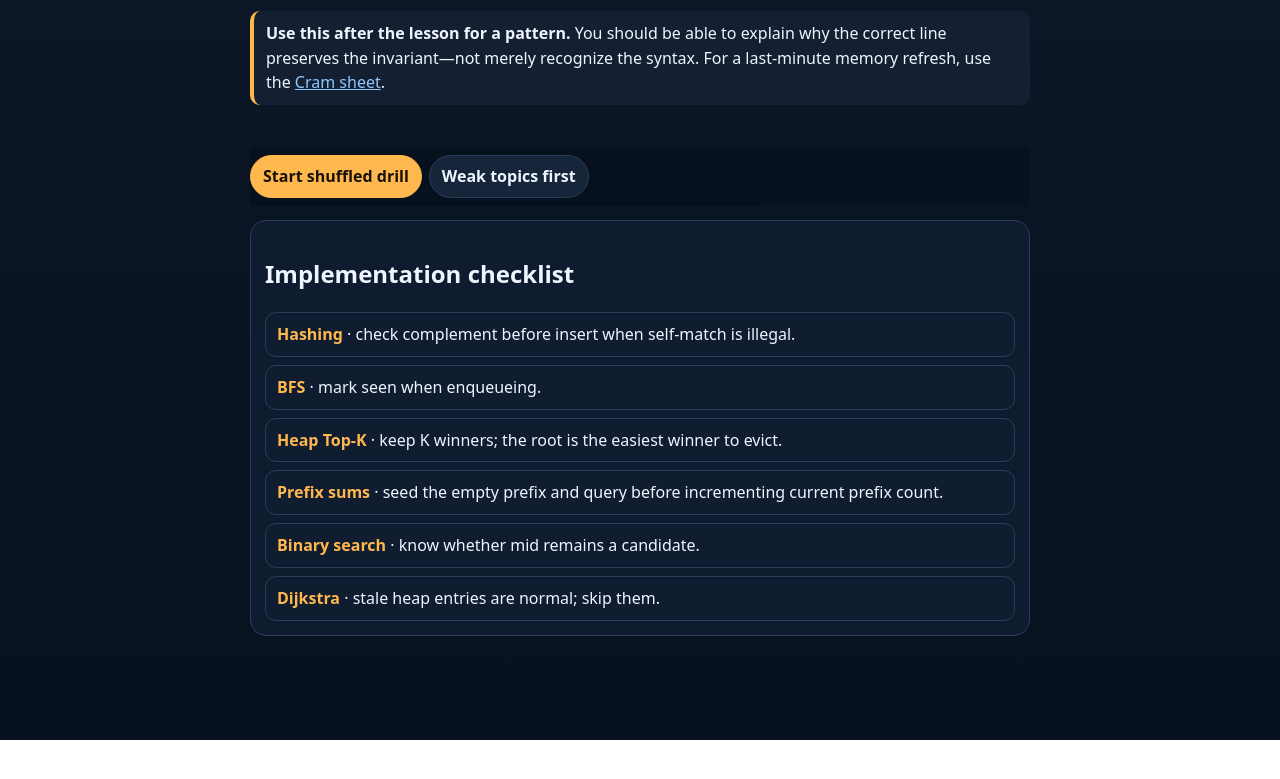
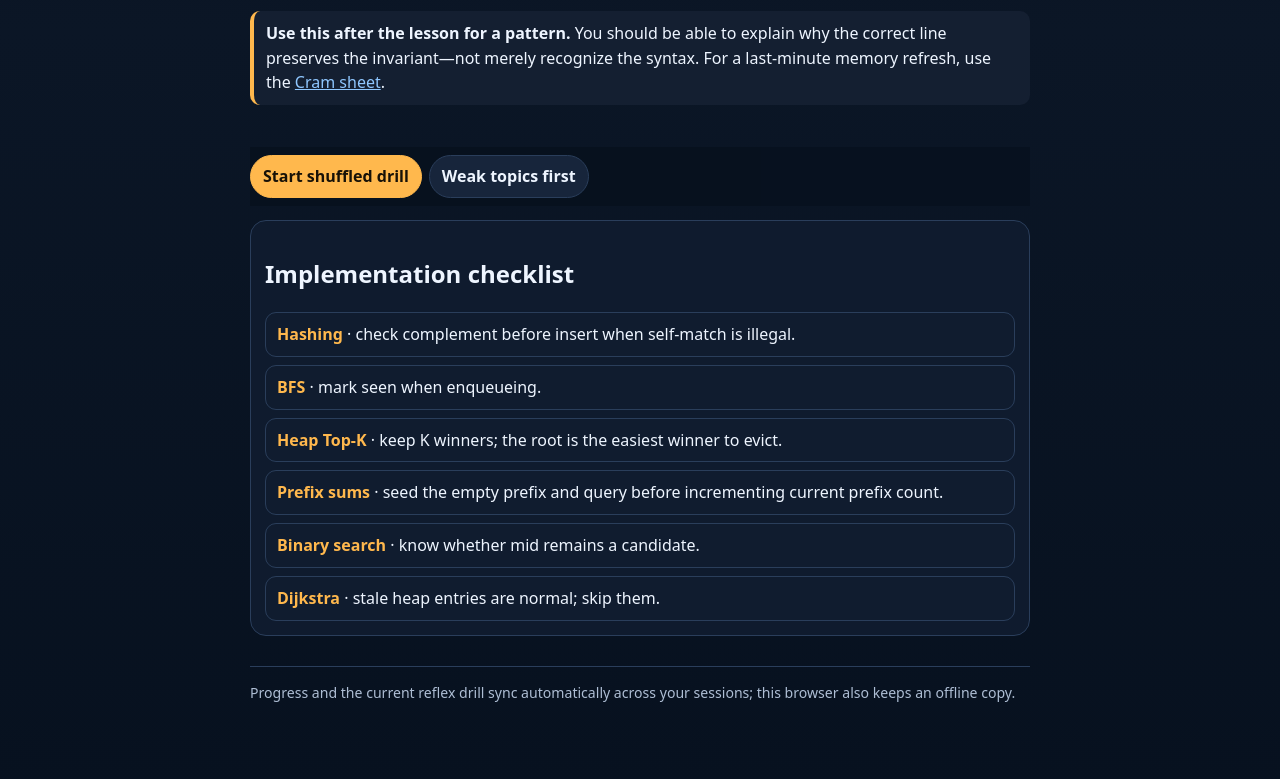
Before and after one commit to Tahlor/crash_course, a plain HTML site: page leetcode/amazon/code.html in a window 1280 px wide. Shown: the part 379-1158 px from the top of the page. Before the commit the page ends 1119 px from the top, so only its background shows below. Drawn offline with Linux system fonts and the light colour scheme; no server answers.

Commit message:
Load code-reflex session sync

```diff
--- a/leetcode/amazon/code.html
+++ b/leetcode/amazon/code.html
@@ -5,4 +5,5 @@
 <div class="actions startActions"><button class="btn primary" id="start">Start shuffled drill</button><button class="btn" id="weak">Weak topics first</button></div>
 <section id="trainer" class="trainer"></section>
 <section class="weakBox"><h2>Implementation checklist</h2><div class="recognition"><div><b>Hashing</b> · check complement before insert when self-match is illegal.</div><div><b>BFS</b> · mark seen when enqueueing.</div><div><b>Heap Top-K</b> · keep K winners; the root is the easiest winner to evict.</div><div><b>Prefix sums</b> · seed the empty prefix and query before incrementing current prefix count.</div><div><b>Binary search</b> · know whether mid remains a candidate.</div><div><b>Dijkstra</b> · stale heap entries are normal; skip them.</div></div></section>
-</main><script src="code.js"></script></body></html>
+<div class="footer">Progress and the current reflex drill sync automatically across your sessions; this browser also keeps an offline copy.</div>
+</main><script src="code.js"></script><script src="code_sync.js"></script></body></html>
```
